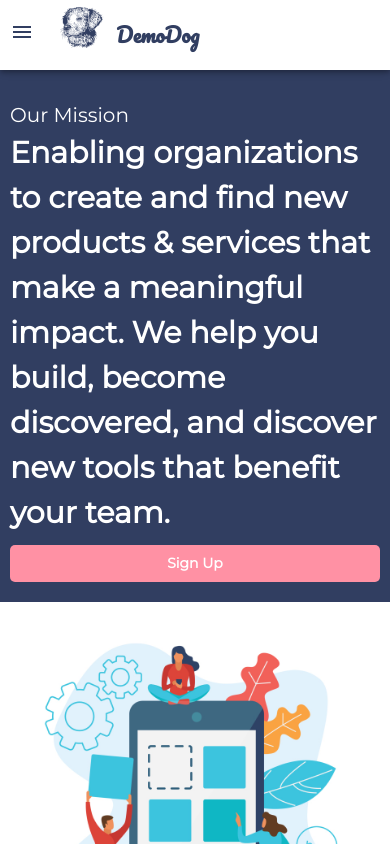
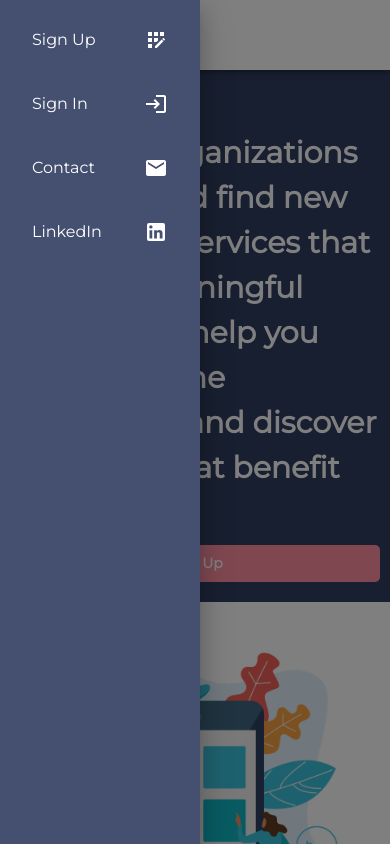
Before and after one commit to sikudabo/DemoDog, a React (Create React App) app: page / in a window 390 px wide. Both pictures are taken after a click on the button "Audio Swipe App Bar Menu Button". Shown: the top 844 px of the page. Built offline with nearby package versions, Linux system fonts and the light colour scheme.

Commit message:
Created the responsive application bar drawer for small screened devices and added the ScrollToTop helper for route changes.

```diff
--- a/src/App.tsx
+++ b/src/App.tsx
@@ -7,7 +7,7 @@ import {
   Routes,
   Route,
 } from 'react-router-dom';
-import { DemoDogAppBar, colors } from './components';
+import { DemoDogAppBar, ScrollToTop, colors } from './components';
 import { DemoDogLandingPage } from './static-pages';
 import { Footer } from './static-pages/footer';
 
@@ -35,6 +35,7 @@ function App() {
       <CssBaseline />
       <ApplicationContainer container>
         <Router>
+          <ScrollToTop />
           <DemoDogAppBar />
           <Routes>
             <Route path="/" element={<DemoDogLandingPage />} />
--- a/src/components/DemoDogAppBar.tsx
+++ b/src/components/DemoDogAppBar.tsx
@@ -1,4 +1,4 @@
-import { useMemo } from 'react';
+import { useMemo, useState } from 'react';
 import styled from '@emotion/styled';
 import ContactIcon from '@mui/icons-material/Email';
 import LoginIcon from '@mui/icons-material/Login';
@@ -16,6 +16,7 @@ import {
     IconButton,
     List,
     ListItem,
+    ListItemButton,
     ListItemIcon,
     ListItemText,
     Menu,
@@ -86,9 +87,37 @@ const StyledDemoDogAppBar = styled(AppBar)<{
             margin-left: 10px;
         }
     }
+
+    .drawer-navigation-presentation-layer {
+        @media ${deviceBreakPointsMaxWidth.laptop} {
+            display: none;
+        }
+        display: none;
+
+        background-color: ${colors.navyBlue};
+        opacity: 0.5;
+        width: 100%;
+
+        .drawer-list {
+            width: 100vw;
+            .drawer-text {
+                color: ${colors.white};
+                font-weight: 900;
+            }
+            .drawer-icon {
+                color: ${colors.white};
+            }
+        }
+    }
 `;
 
 export default function DemoDogAppBar() {
+    const [isDrawerOpen, setIsDrawerOpen] = useState(false);
+
+    function toggleDrawer() {
+        setIsDrawerOpen(!isDrawerOpen);
+    }
+
     return (
         <StyledDemoDogAppBar isHidden={false}>
             <div className="logo-container">
@@ -96,10 +125,59 @@ export default function DemoDogAppBar() {
                     aria-label="Audio Swipe App Bar Menu Button"
                     className="menu-icon"
                     edge="start"
+                    onClick={toggleDrawer}
                     size="large"
                 >
                     <MenuIcon />
                 </IconButton>
+                {/* Add the code for the drawer for small screen devices here */}
+                <Drawer
+                    anchor="left"
+                    aria-label="DemoDog navigation drawer"
+                    open={isDrawerOpen}
+                    onClose={toggleDrawer}
+                >
+                    <Box
+                        aria-label="DemoDog navigation drawer presentation layer"
+                        className="drawer-navigation-presentation-layer"
+                        role="Presentation"
+                        style={{
+                            backgroundColor: colors.navyBlue,
+                            opacity: 0.9,
+                            height: '100vh',
+                            width: 200,
+                            overflow: 'scroll',
+                        }}
+                    >
+                        <List className="drawer-list">
+                            <ListItem>
+                                <ListItemButton style={{ color: colors.white }}>
+                                    <ListItemText className="drawer-text" primary="Sign Up" style={{ fontWeight: '900' }} />
+                                    <SignUpIcon className="drawer-icon" />
+                                </ListItemButton>
+                            </ListItem>
+                            <ListItem>
+                                <ListItemButton style={{ color: colors.white }}>
+                                    <ListItemText className="drawer-text" primary="Sign In" style={{ fontWeight: '900' }} />
+                                    <LoginIcon className="drawer-icon" />
+                                </ListItemButton>
+                            </ListItem>
+                            <ListItem>
+                                <ListItemButton style={{ color: colors.white }}>
+                                    <ListItemText className="drawer-text" primary="Contact" style={{ fontWeight: '900' }} />
+                                    <ContactIcon className="drawer-icon" />
+                                </ListItemButton>
+                            </ListItem>
+                            <ListItem>
+                                <ListItemButton style={{ color: colors.white }}>
+                                    <ListItemText className="drawer-text" primary="LinkedIn" style={{ fontWeight: '900' }} />
+                                    <LinkedInIcon className="drawer-icon" />
+                                </ListItemButton>
+                            </ListItem>
+                        </List>
+                    </Box>
+                </Drawer>
+                {/* End of the navigation drawer for small screen devices here */}
                 <DemoDogLogoIcon  height={70} logoColor={colors.navyBlue} width={70} />
                 <p className="logo-container-text">
                     DemoDog
--- /dev/null
+++ b/src/components/ScrollToTop.tsx
@@ -0,0 +1,12 @@
+import { useEffect } from 'react';
+import { useLocation } from 'react-router-dom';
+
+export default function ScrollToTop() {
+    const { pathname } = useLocation();
+
+    useEffect(() => {
+        window.scrollTo(0, 0);
+    }, [pathname]);
+
+    return null;
+}
--- a/src/components/index.ts
+++ b/src/components/index.ts
@@ -2,6 +2,7 @@ import DemoDogAppBar from "./DemoDogAppBar";
 import DemoDogButton from "./DemoDogButton";
 import DemoDogComboBox from './DemoDogComboBox'
 import DemoDogTextField from "./DemoDogTextField";
+import ScrollToTop from "./ScrollToTop";
 import StaticPageContainer from "./StaticPageContainer";
 import { colors } from "./colors";
 
@@ -10,6 +11,7 @@ export {
     DemoDogButton,
     DemoDogComboBox,
     DemoDogTextField,
+    ScrollToTop,
     StaticPageContainer,
     colors,
 };
```
